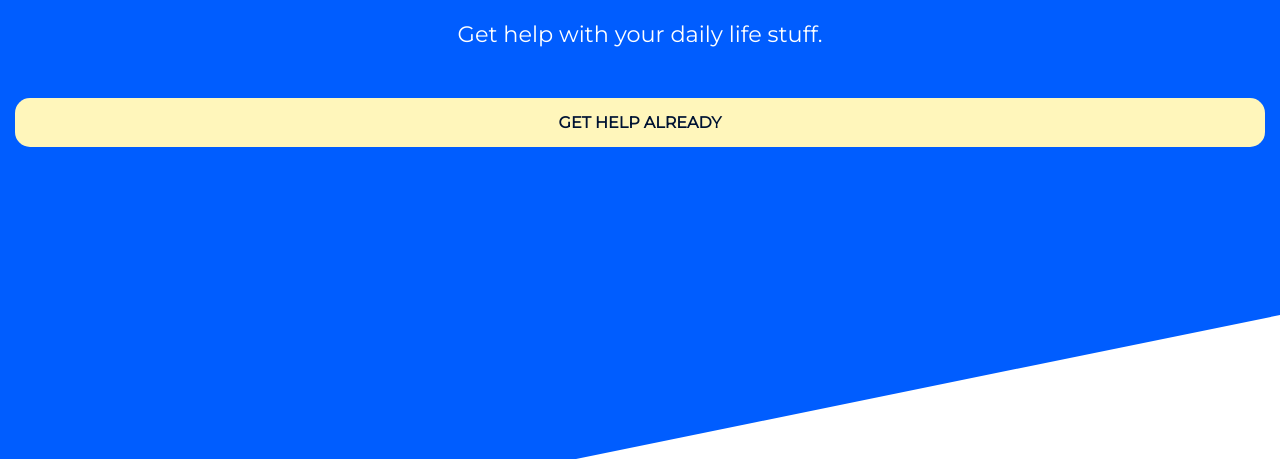
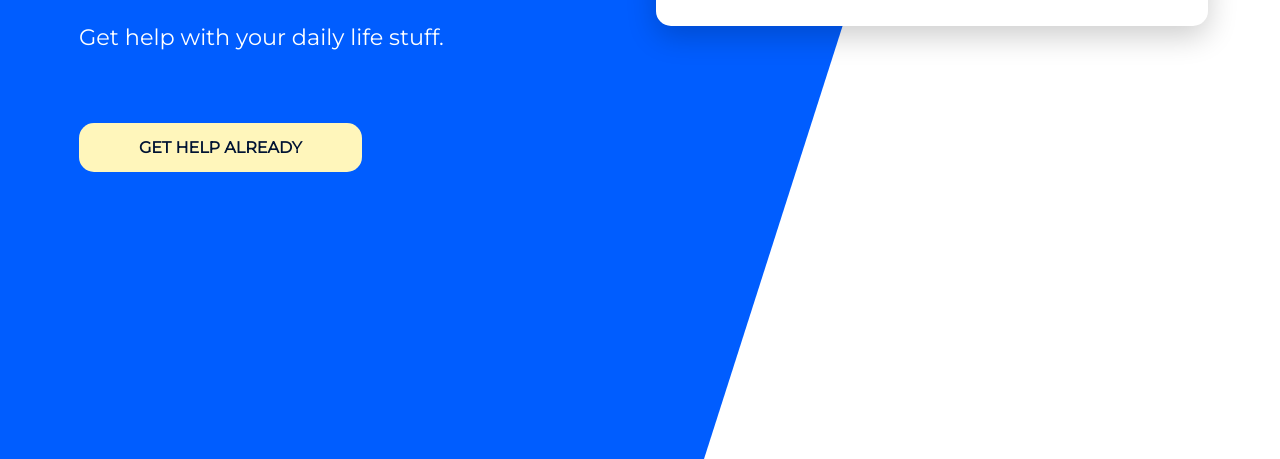
Before and after one commit to palashmon/learn-sass, a website: page src/index.html in a window 1280 px wide. Shown: the part 341-800 px from the top of the page. Drawn offline with nearby package versions, Linux system fonts and the light colour scheme; files that its build step writes are made by us from their sources.

Commit message:
Using sass mixin and include

```diff
--- a/src/scss/style.scss
+++ b/src/scss/style.scss
@@ -26,6 +26,18 @@ $borders: 15px;
   @return map-get($colors, $color-name);
 }
 
+$desktop: 840px;
+
+/**
+* Sass Mixins
+* Ref: https://sass-lang.com/documentation/at-rules/mixin
+*/
+@mixin desktop {
+  @media (min-width: #{$desktop}) {
+    @content;
+  }
+}
+
 body,
 html {
   height: 100%;
@@ -47,6 +59,12 @@ body {
     height: 100%;
     position: absolute;
     z-index: -1;
+
+    // Mixins are included into the current
+    // context using the @include at-rule
+    @include desktop {
+      clip-path: polygon(0 0, 75% 0, 55% 100%, 0% 100%);
+    }
   }
 
   // Page Header Link
@@ -63,6 +81,13 @@ body {
 // Our Main Section
 //--------------------------------------------
 main {
+  // Using css grid
+  @include desktop {
+    display: grid;
+    grid-template-columns: 50% auto;
+    grid-template-areas: 'primary card';
+  }
+
   // Section Card
   //--------------------------------------------
   section#card {
@@ -72,6 +97,13 @@ main {
     border-radius: $borders;
     box-shadow: 0 10px 30px rgba(0, 0, 0, 0.2);
     width: 80%;
+
+    @include desktop {
+      grid-area: card;
+      height: fit-content;
+      align-self: center;
+      margin: 1em;
+    }
 
     ul {
       list-style-type: none;
@@ -106,10 +138,22 @@ main {
     padding: $padding;
     text-align: center;
 
+    @include desktop {
+      grid-area: primary;
+      text-align: left;
+      margin: 4em 0 0 4em;
+    }
+
     h1 {
       font-size: 3em;
       margin-top: 10px;
       text-transform: uppercase;
+
+      @include desktop {
+        width: 30%;
+        font-size: 4em;
+        line-height: 0.9em;
+      }
     }
 
     p {
@@ -127,6 +171,11 @@ main {
       text-align: center;
       margin: 50px auto 0 auto;
       padding: $padding;
+
+      @include desktop {
+        display: inline-block;
+        padding: $padding $padding * 4;
+      }
     }
   }
 }
```
Also changed, not shown: src/assets/sass-desktop.png (added).
